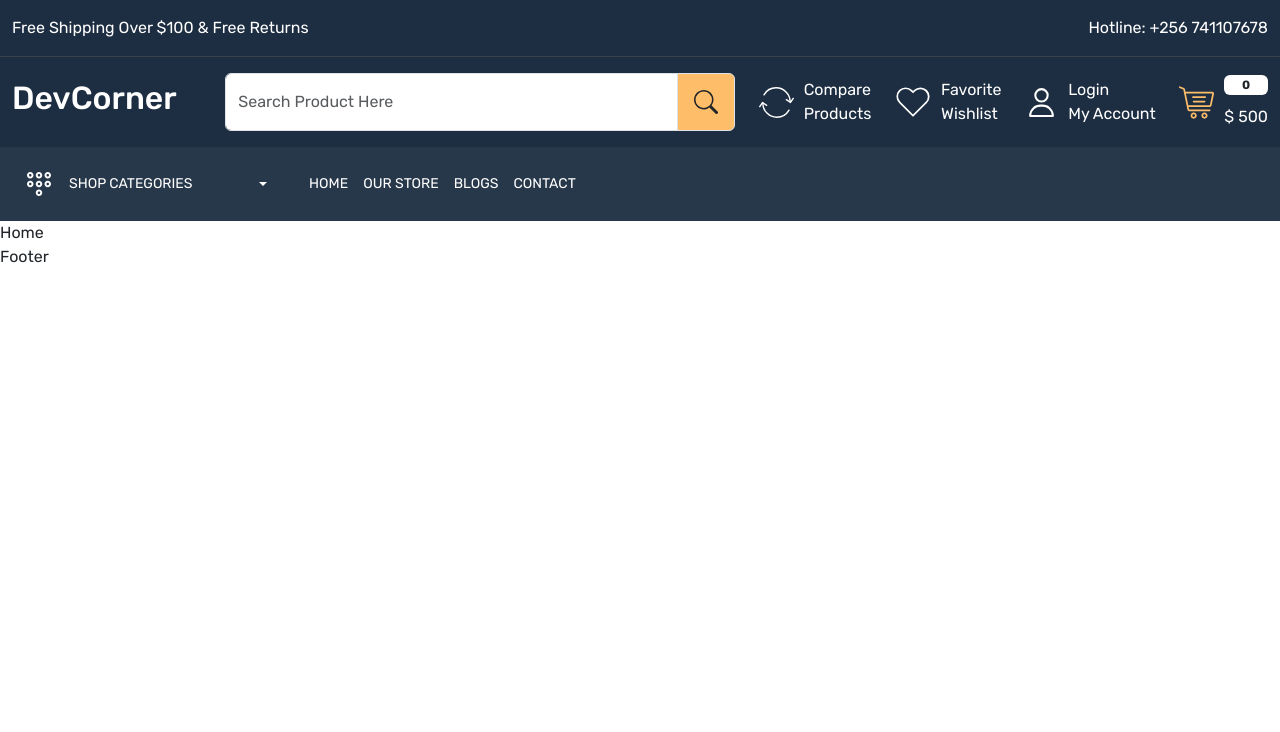
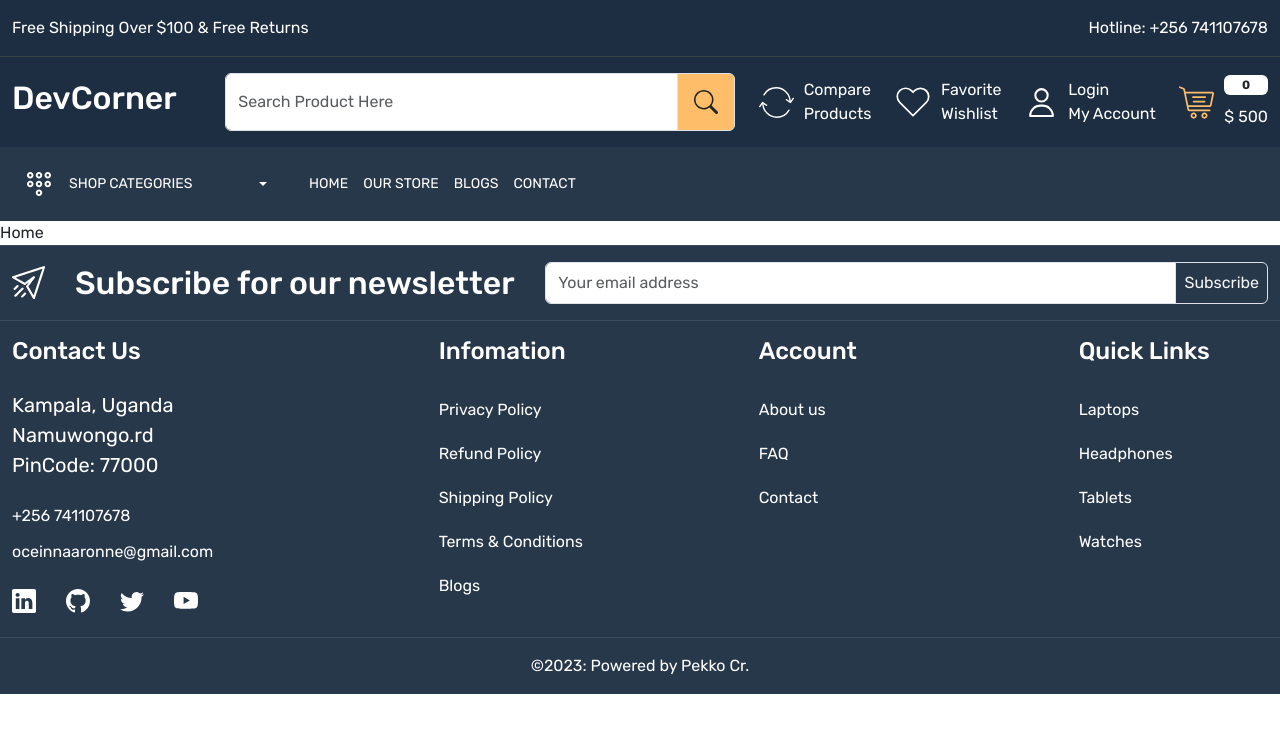
Before and after one commit to AaronPeterOcen/ModernEcommerce-reactjs, a React (Vite) app: page / in a window 1280 px wide. Shown: the top 732 px of the page. Built offline with nearby package versions, Linux system fonts and the light colour scheme.

Commit message:
finished with the layout of the footer component of the app

```diff
--- a/src/App.css
+++ b/src/App.css
@@ -95,3 +95,23 @@ a {
 }
 
 /* End Header */
+
+/* Start Footer */
+footer {
+  background-color: var(--color-28384b);
+}
+
+/* footer:nth-child(2) {
+  border-top: 1px solid rgba(255, 255, 255, 0.1);
+} */
+
+footer:not(:first-child) {
+  border-top: 1px solid rgba(255, 255, 255, 0.1);
+}
+
+footer .input-group-text {
+  background-color: var(--color-28384b);
+  color: whitesmoke;
+  padding: 8px 17px;
+}
+/* End Footer */
--- a/src/components/Footer.jsx
+++ b/src/components/Footer.jsx
@@ -1,7 +1,127 @@
 import React from "react";
+import { BsSearch } from "react-icons/bs";
+import { Link } from "react-router-dom";
+import { BsLinkedin, BsGithub } from "react-icons/bs";
+import { BsTwitter } from "react-icons/bs";
+import { BsInstagram } from "react-icons/bs";
+
+import { BsYoutube } from "react-icons/bs";
 
 const Footer = () => {
-  return <div>Footer</div>;
+  return (
+    <>
+      <footer className="py-3">
+        <div className="container-xxl">
+          <div className="row align-items-center">
+            <div className="col-5">
+              <div className="footer-top-data d-flex gap-30 align-items-center">
+                <img src="images/newsletter.png" alt="newletter" />
+                <h2 className="mb-0 text-white">
+                  Subscribe for our newsletter
+                </h2>
+              </div>
+            </div>
+            <div className="col-7">
+              <div className="input-group ">
+                <input
+                  type="text"
+                  className="form-control py-2"
+                  placeholder="Your email address"
+                  aria-label="Your email address"
+                  aria-describedby="basic-addon2"
+                />
+                <span className="input-group-text p-2" id="basic-addon2">
+                  Subscribe
+                </span>
+              </div>
+            </div>
+          </div>
+        </div>
+      </footer>
+      <footer className="py-3">
+        <div className="container-xxl">
+          <div className="row">
+            <div className="col-4">
+              <h4 className="text-white mb-4">Contact Us</h4>
+              <div className="footer-links d-flex flex-column">
+                <address className="text-white fs-5">
+                  Kampala, Uganda <br /> Namuwongo.rd <br />
+                  PinCode: 77000
+                </address>
+                <a
+                  href="tel:+256 741107678"
+                  className="mt-2 mb-1 block text-white"
+                >
+                  +256 741107678
+                </a>
+                <a
+                  href="omailto:ceinnaaronne@gmail.com"
+                  className="mt-2 mb-0 text-white"
+                >
+                  oceinnaaronne@gmail.com
+                </a>
+                <div className="social-icons d-flex gap-30 align-items-center">
+                  <a href="" className="mt-4 mb-2 text-white">
+                    <BsLinkedin className=" fs-4" />
+                  </a>
+                  <a href="" className="mt-4 mb-2 text-white">
+                    <BsGithub className=" fs-4" />
+                  </a>
+                  <a href="" className="mt-4 mb-2 text-white">
+                    <BsTwitter className=" fs-4" />
+                  </a>
+                  <a href="" className="mt-4 mb-2 text-white">
+                    <BsYoutube className=" fs-4" />
+                  </a>
+                </div>
+              </div>
+            </div>
+            <div className="col-3">
+              <h4 className="text-white mb-4">Infomation</h4>
+              <div>
+                <div className="footer-links d-flex flex-column">
+                  <Link className="text-white py-2 mb-1">Privacy Policy</Link>
+                  <Link className="text-white py-2 mb-1">Refund Policy</Link>
+                  <Link className="text-white py-2 mb-1">Shipping Policy</Link>
+                  <Link className="text-white py-2 mb-1">
+                    Terms & Conditions
+                  </Link>
+
+                  <Link className="text-white py-2 mb-1">Blogs</Link>
+                </div>
+              </div>
+            </div>
+            <div className="col-3">
+              <h4 className="text-white mb-4">Account</h4>
+              <div className="footer-links d-flex flex-column">
+                <Link className="text-white py-2 mb-1">About us</Link>
+                <Link className="text-white py-2 mb-1">FAQ</Link>
+                <Link className="text-white py-2 mb-1">Contact</Link>
+              </div>
+            </div>
+            <div className="col-2">
+              <h4 className="text-white mb-4">Quick Links</h4>
+              <div className="footer-links d-flex flex-column">
+                <Link className="text-white py-2 mb-1">Laptops</Link>
+                <Link className="text-white py-2 mb-1">Headphones</Link>
+                <Link className="text-white py-2 mb-1">Tablets</Link>
+                <Link className="text-white py-2 mb-1">Watches</Link>
+              </div>
+            </div>
+          </div>
+        </div>
+      </footer>
+      <footer className="py-3">
+        <div className="container-xxl">
+          <div className="row">
+            <p className="text-center mb-0 text-white">
+              &copy;{new Date().getFullYear()}: Powered by Pekko Cr.
+            </p>
+          </div>
+        </div>
+      </footer>
+    </>
+  );
 };
 
 export default Footer;
```
